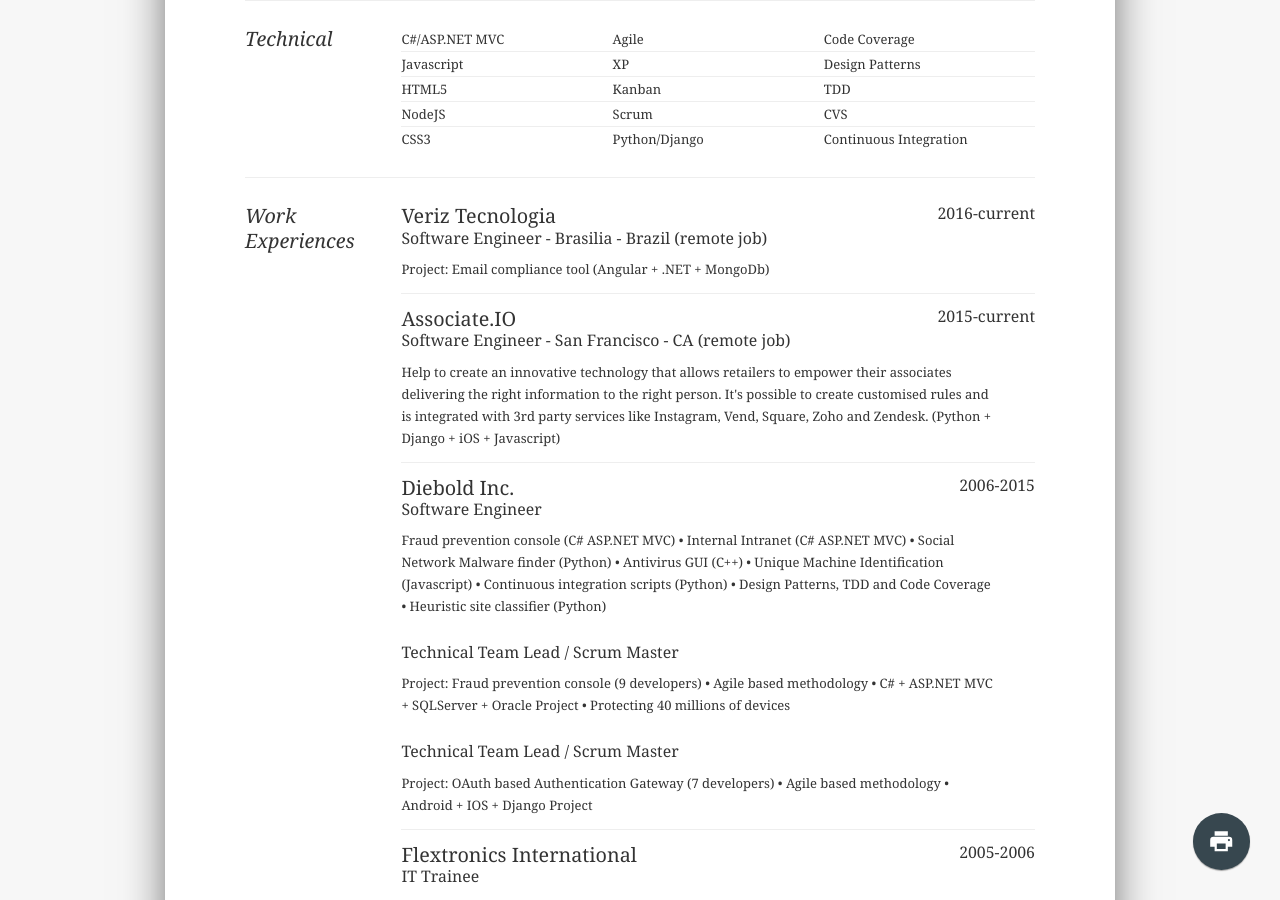
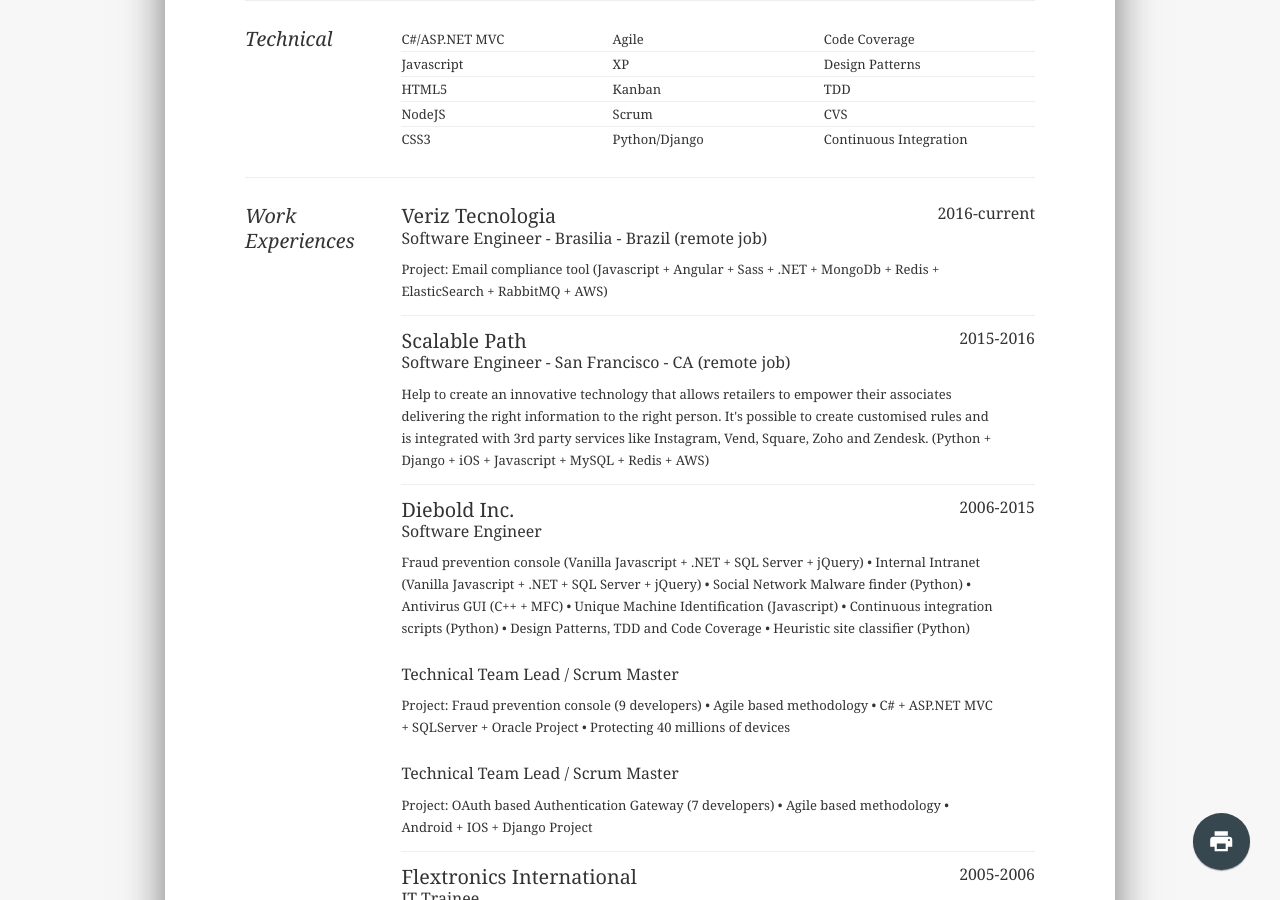
Before and after one commit to afonsof/afonsof.github.io, a Jekyll site: the page built from resume.html, in a window 1280 px wide and 900 px high, scrolled down 380 px. Built offline with Jekyll 4.4.1, drawn with Linux system fonts in a browser that asks for light colours.

Commit message:
Update resume.yml

```diff
--- a/_data/resume.yml
+++ b/_data/resume.yml
@@ -72,15 +72,15 @@
           occupations:
             - title: "Software Engineer - Brasilia - Brazil (remote job)"
               tasks:
-                - "Project: Email compliance tool (Angular + .NET + MongoDb)"
+                - "Project: Email compliance tool (Javascript + Angular + Sass + .NET + MongoDb + Redis + ElasticSearch + RabbitMQ + AWS)"
 
-        - organization: "Associate.IO"
-          period: "2015-current"
+        - organization: "Scalable Path"
+          period: "2015-2016"
           location: ""
           occupations:
             - title: "Software Engineer - San Francisco - CA (remote job)"
               tasks:
-                - "Help to create an innovative technology that allows retailers to empower their associates delivering the right information to the right person. It's possible to create customised rules and is integrated with 3rd party services like Instagram, Vend, Square, Zoho and Zendesk. (Python + Django + iOS + Javascript)"
+                - "Help to create an innovative technology that allows retailers to empower their associates delivering the right information to the right person. It's possible to create customised rules and is integrated with 3rd party services like Instagram, Vend, Square, Zoho and Zendesk. (Python + Django + iOS + Javascript + MySQL + Redis + AWS)"
 
         - organization: "Diebold Inc."
           period: "2006-2015"
@@ -88,10 +88,10 @@
           occupations:
             - title: "Software Engineer"
               tasks:
-                - "Fraud prevention console (C# ASP.NET MVC)"
-                - "Internal Intranet (C# ASP.NET MVC)"
+                - "Fraud prevention console (Vanilla Javascript + .NET + SQL Server + jQuery)"
+                - "Internal Intranet (Vanilla Javascript + .NET + SQL Server + jQuery)"
                 - "Social Network Malware finder (Python)"
-                - "Antivirus GUI (C++)"
+                - "Antivirus GUI (C++ + MFC)"
                 - "Unique Machine Identification (Javascript)"
                 - "Continuous integration scripts (Python)"
                 - "Design Patterns, TDD and Code Coverage"
```
